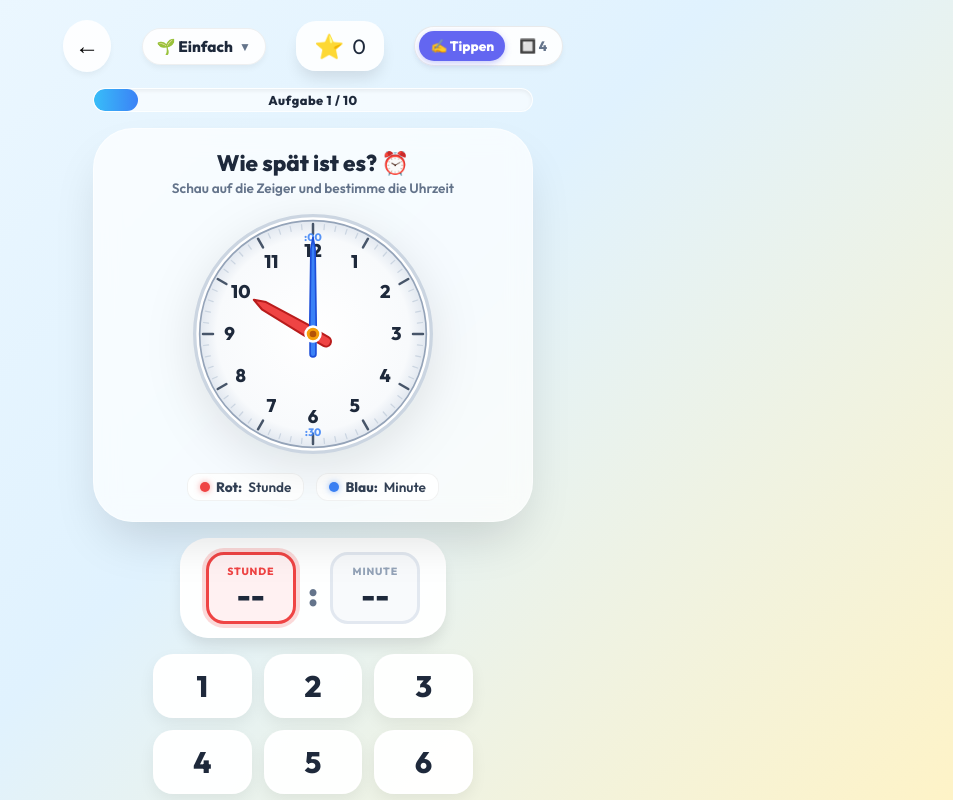
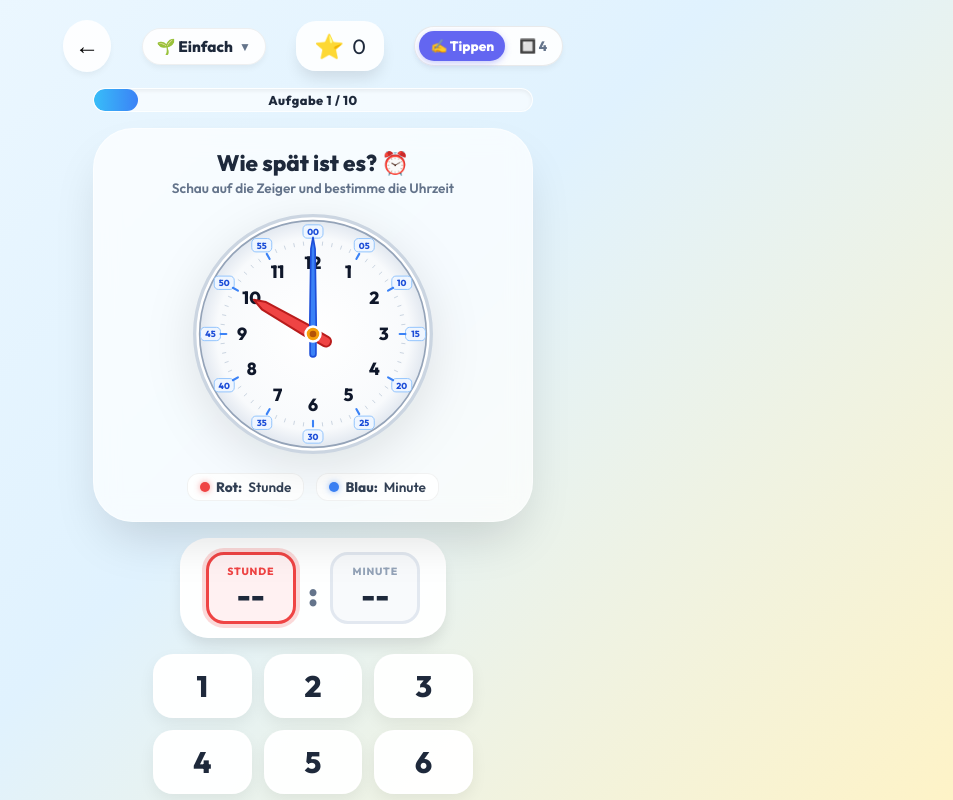
Before and after one commit to lexanokhin-web/math-kids, a React (Vite) app: page /clock in a window 1280 px wide. Shown: the top 800 px of the page, without its empty margins (327-1280 px from the left). Built offline with nearby package versions, Linux system fonts and the light colour scheme.

Commit message:
Add minute badges (00, 05, 10... 55) to analog clock dial

```diff
--- a/src/components/ClockGameView.tsx
+++ b/src/components/ClockGameView.tsx
@@ -391,12 +391,59 @@ const ClockGameView: React.FC = () => {
                         <circle cx="150" cy="150" r="142" fill="#ffffff" stroke="#cbd5e1" strokeWidth="4" />
                         <circle cx="150" cy="150" r="136" fill="url(#clockDialGrad)" stroke="#94a3b8" strokeWidth="2" />
 
-                        {/* Minute & Hour Ticks */}
+                        {/* Outer Minute Hints (00, 05, 10, 15, ... 55) */}
+                        {[
+                            { n: 12, text: '00' },
+                            { n: 1, text: '05' },
+                            { n: 2, text: '10' },
+                            { n: 3, text: '15' },
+                            { n: 4, text: '20' },
+                            { n: 5, text: '25' },
+                            { n: 6, text: '30' },
+                            { n: 7, text: '35' },
+                            { n: 8, text: '40' },
+                            { n: 9, text: '45' },
+                            { n: 10, text: '50' },
+                            { n: 11, text: '55' }
+                        ].map(m => {
+                            const angle = (m.n * 30 * Math.PI) / 180;
+                            const r = 123;
+                            const x = 150 + r * Math.sin(angle);
+                            const y = 150 - r * Math.cos(angle);
+
+                            return (
+                                <g key={`min-badge-${m.n}`}>
+                                    <rect
+                                        x={x - 12}
+                                        y={y - 8}
+                                        width={24}
+                                        height={16}
+                                        rx={5}
+                                        fill="#eff6ff"
+                                        stroke="#93c5fd"
+                                        strokeWidth={1.2}
+                                    />
+                                    <text
+                                        x={x}
+                                        y={y + 4}
+                                        textAnchor="middle"
+                                        fontSize="10.5"
+                                        fontWeight="900"
+                                        fontFamily="var(--font-main)"
+                                        fill="#1d4ed8"
+                                    >
+                                        {m.text}
+                                    </text>
+                                </g>
+                            );
+                        })}
+
+                        {/* Minute Ticks */}
                         {Array.from({ length: 60 }).map((_, i) => {
+                            const isMajor = i % 5 === 0;
                             const angle = (i * 6 * Math.PI) / 180;
-                            const isMajor = i % 5 === 0;
-                            const outerR = 132;
-                            const innerR = isMajor ? 120 : 126;
+                            const outerR = 111;
+                            const innerR = isMajor ? 104 : 107;
                             const x1 = 150 + outerR * Math.sin(angle);
                             const y1 = 150 - outerR * Math.cos(angle);
                             const x2 = 150 + innerR * Math.sin(angle);
@@ -409,17 +456,17 @@ const ClockGameView: React.FC = () => {
                                     y1={y1}
                                     x2={x2}
                                     y2={y2}
-                                    stroke={isMajor ? '#475569' : '#cbd5e1'}
-                                    strokeWidth={isMajor ? 3 : 1.5}
+                                    stroke={isMajor ? '#3b82f6' : '#cbd5e1'}
+                                    strokeWidth={isMajor ? 2.5 : 1.2}
                                     strokeLinecap="round"
                                 />
                             );
                         })}
 
-                        {/* Dial Numbers 1-12 */}
+                        {/* Inner Hour Numbers 1-12 */}
                         {dialNumbers.map(n => {
                             const angle = (n * 30 * Math.PI) / 180;
-                            const r = 100;
+                            const r = 85;
                             const x = 150 + r * Math.sin(angle);
                             const y = 150 - r * Math.cos(angle) + 7;
 
@@ -430,22 +477,14 @@ const ClockGameView: React.FC = () => {
                                     y={y}
                                     className="clock-dial-number"
                                     textAnchor="middle"
-                                    fontSize="22"
-                                    fontWeight="800"
-                                    fill="#1e293b"
+                                    fontSize="21"
+                                    fontWeight="900"
+                                    fill="#0f172a"
                                 >
                                     {n}
                                 </text>
                             );
                         })}
-
-                        {/* Level 1 Beginner Helper Labels */}
-                        {level === 1 && (
-                            <>
-                                <text x="150" y="38" className="minute-helper-text" textAnchor="middle">:00</text>
-                                <text x="150" y="272" className="minute-helper-text" textAnchor="middle">:30</text>
-                            </>
-                        )}
 
                         {/* Hour Hand (Rotated with smooth transition around center 150, 150) */}
                         <g
```
